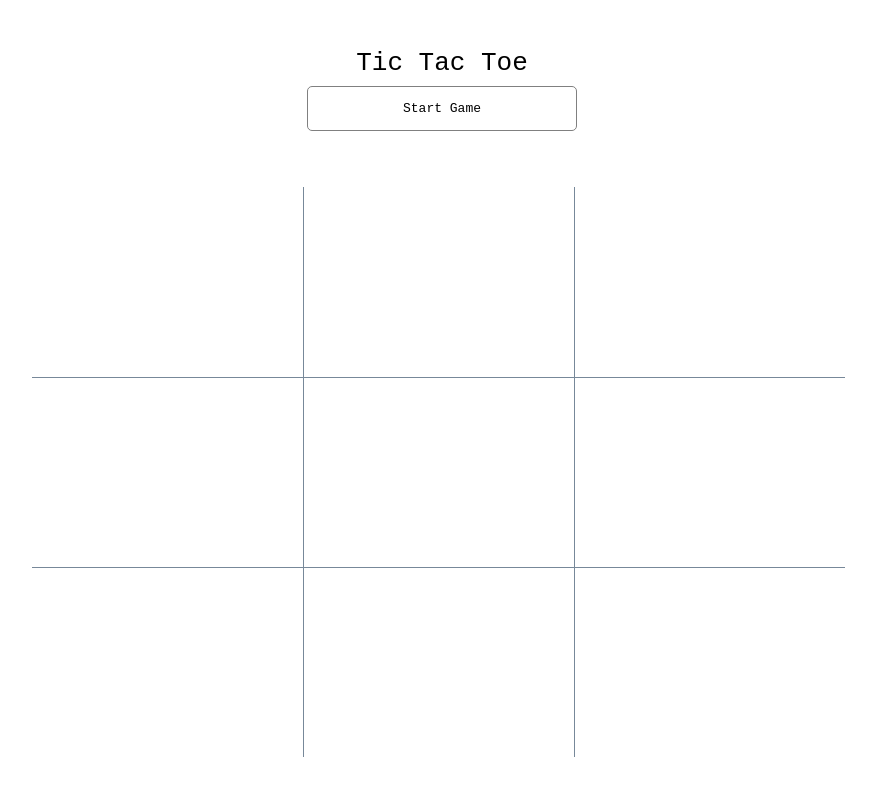
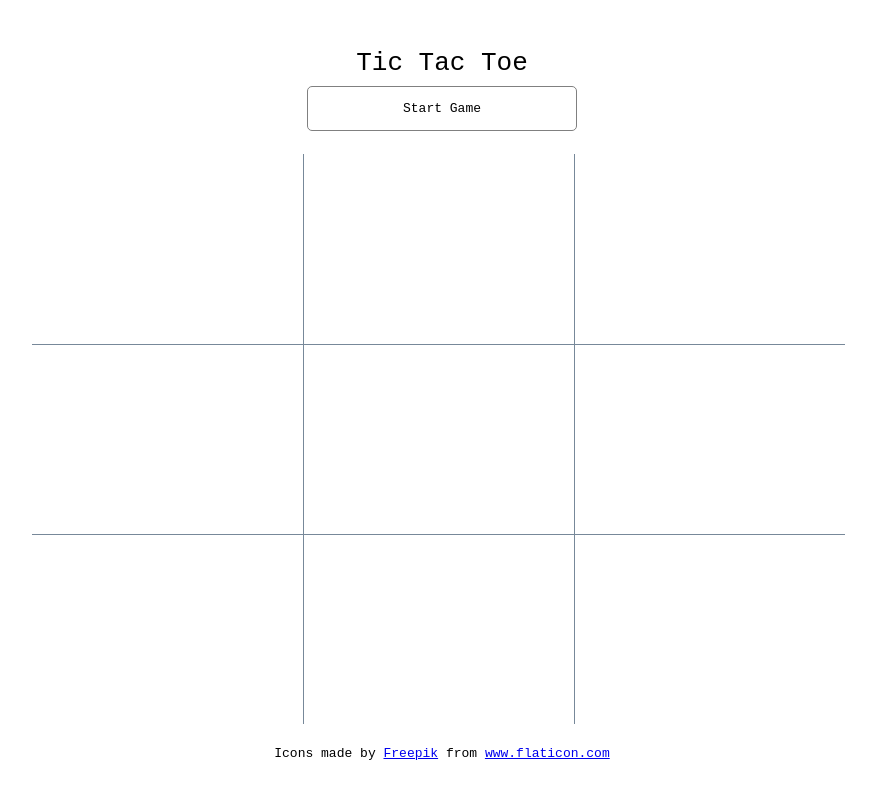
Before and after one commit to itshui3/jankjackjoe, a React (Create React App) app: page / in a window 1280 px wide. Shown: the whole page, without its empty margins (198-1074 px from the left). Built offline with nearby package versions, Linux system fonts and the light colour scheme.

Commit message:
track circle svg

```diff
--- a/src/App.js
+++ b/src/App.js
@@ -104,6 +104,10 @@ P={P}
     }
 </div>
 
+<div className='attribution'>
+<div>Icons made by <a href="https://www.freepik.com" title="Freepik">Freepik</a> from <a href="https://www.flaticon.com/" title="Flaticon">www.flaticon.com</a></div>
+</div>
+
 </div>
 </div>
 
--- a/src/components/SVG/Circle.js
+++ b/src/components/SVG/Circle.js
@@ -4,7 +4,7 @@ import React from 'react'
 function Circle() {
 return (
 <>
-
+    <img src={'./circle.svg'} alt={'svg art'} />
 </>
 )
 }
--- a/src/components/SVG/Cross.js
+++ b/src/components/SVG/Cross.js
@@ -4,7 +4,7 @@ import React from 'react'
 function Cross() {
 return (
 <>
-
+    <img src={'./circle.svg'} alt={'svg art'} />
 </>
 )
 }
```
Also changed, not shown: src/components/SVG/circle.svg (added), 1 other file (tests, documents, lock files or other folders).
